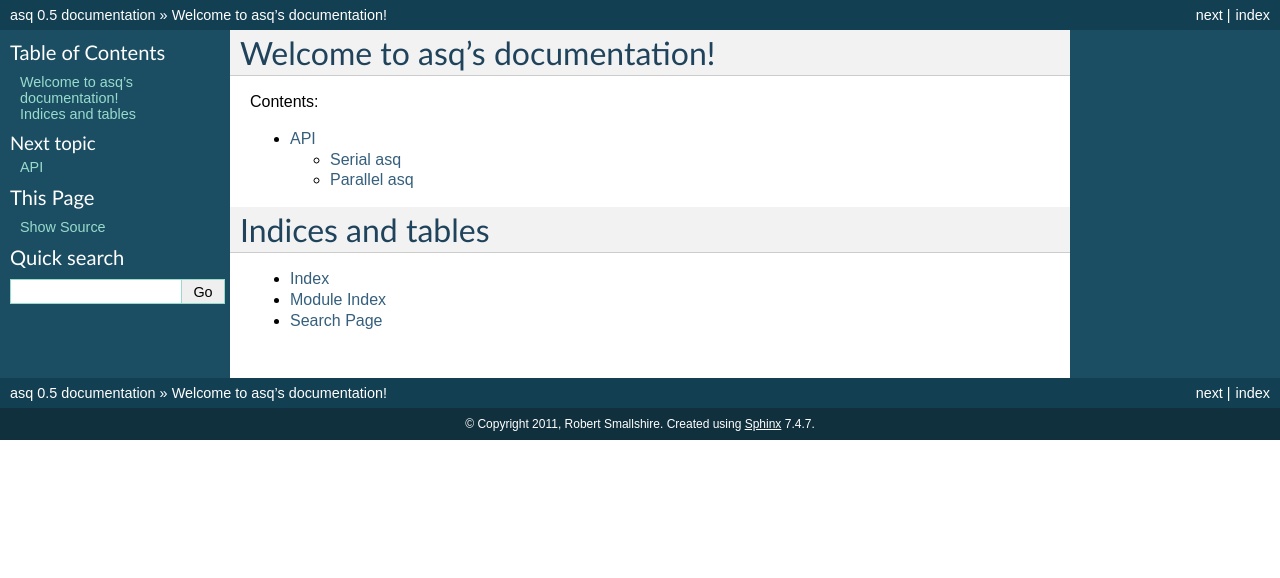
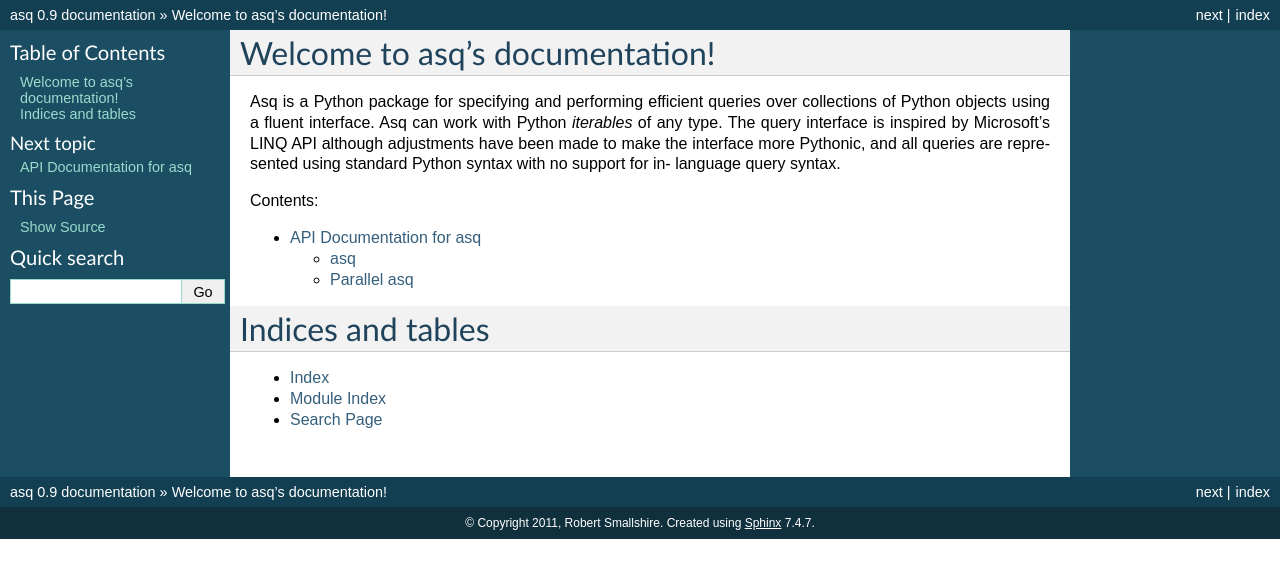
Before and after one commit to sixty-north/asq, a Sphinx documentation site: the page built from docs/source/index.rst, in a window 1280 px wide. Shown: the top 578 px of the page. Built offline with Sphinx 7.4.7, drawn with Linux system fonts in a browser that asks for light colours; formulas are drawn with MathJax 3.

Commit message:
Documentation updated and rebuilt

```diff
--- a/docs/source/conf.py
+++ b/docs/source/conf.py
@@ -1,7 +1,7 @@
 # -*- coding: utf-8 -*-
 #
 # asq documentation build configuration file, created by
-# sphinx-quickstart on Thu Jan 13 22:53:18 2011.
+# sphinx-quickstart on Thu Feb 17 19:12:20 2011.
 #
 # This file is execfile()d with the current directory set to its containing dir.
 #
@@ -16,7 +16,7 @@ import sys, os
 # If extensions (or modules to document with autodoc) are in another directory,
 # add these directories to sys.path here. If the directory is relative to the
 # documentation root, use os.path.abspath to make it absolute, like shown here.
-sys.path.insert(0, os.path.abspath('..'))
+#sys.path.insert(0, os.path.abspath('.'))
 
 # -- General configuration -----------------------------------------------------
 
@@ -25,7 +25,7 @@ sys.path.insert(0, os.path.abspath('..'))
 
 # Add any Sphinx extension module names here, as strings. They can be extensions
 # coming with Sphinx (named 'sphinx.ext.*') or your custom ones.
-extensions = ['sphinx.ext.autodoc', 'sphinx.ext.intersphinx', 'sphinx.ext.pngmath', 'sphinx.ext.ifconfig']
+extensions = ['sphinx.ext.autodoc', 'sphinx.ext.readable']
 
 # Add any paths that contain templates here, relative to this directory.
 templates_path = ['_templates']
@@ -48,9 +48,9 @@ copyright = u'2011, Robert Smallshire'
 # built documents.
 #
 # The short X.Y version.
-version = '0.5'
+version = '0.9'
 # The full version, including alpha/beta/rc tags.
-release = '0.5'
+release = '0.9'
 
 # The language for content autogenerated by Sphinx. Refer to documentation
 # for a list of supported languages.
@@ -214,7 +214,3 @@ man_pages = [
     ('index', 'asq', u'asq Documentation',
      [u'Robert Smallshire'], 1)
 ]
-
-
-# Example configuration for intersphinx: refer to the Python standard library.
-intersphinx_mapping = {'http://docs.python.org/': None}
--- a/docs/source/index.rst
+++ b/docs/source/index.rst
@@ -1,18 +1,24 @@
 .. asq documentation master file, created by
-   sphinx-quickstart on Thu Jan 13 22:53:18 2011.
+   sphinx-quickstart on Thu Feb 17 19:12:20 2011.
    You can adapt this file completely to your liking, but it should at least
    contain the root `toctree` directive.
 
 Welcome to asq's documentation!
 ===============================
 
+Asq is a Python package for specifying and performing efficient queries over
+collections of Python objects using a fluent interface. Asq can work with Python
+*iterables* of any type.  The query interface is inspired by Microsoft's LINQ
+API although adjustments have been made to make the interface more Pythonic, and
+all queries are represented using standard Python syntax with no support for in-
+language query syntax.
+
 Contents:
 
 .. toctree::
    :maxdepth: 2
-   :glob:
 
-   *
+   api
 
 Indices and tables
 ==================
```
Also changed, not shown: docs/source/api.rst (+9 -16 lines), 16 other files.
